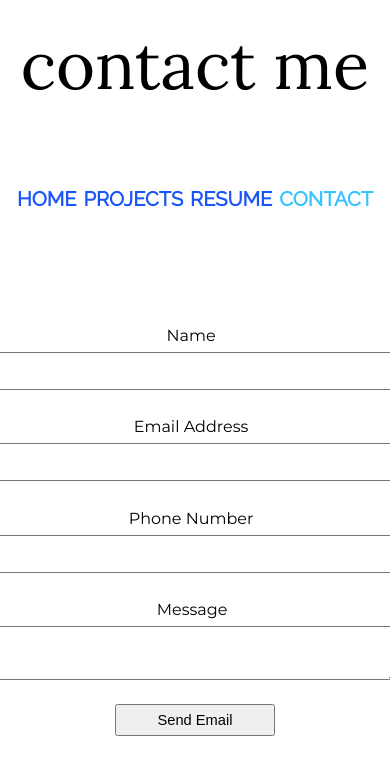
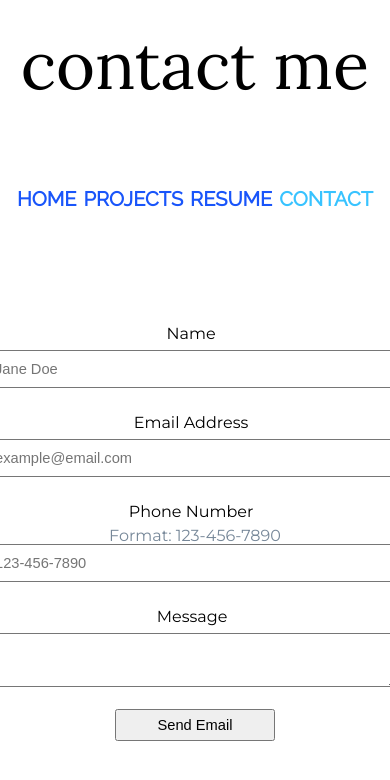
Before and after one commit to cnclause/personal-website-frontend, a Vue app: page /contact in a window 390 px wide. Shown: the top 780 px of the page. Built offline with nearby package versions, Linux system fonts and the light colour scheme.

Commit message:
created placeholder for contact form and also made phone number input set to tel and created a specific format

```diff
--- a/src/components/ContactForm.vue
+++ b/src/components/ContactForm.vue
@@ -3,15 +3,21 @@
     <form v-on:submit.prevent="submitContact($event)" id='contactForm' class='contact-form'>
         <p>
             <label>Name</label>
-            <input type="text" name="name">
+            <input type="text" name="name" placeholder="Jane Doe">
         </p>
         <p>
             <label>Email Address</label>
-            <input type="email" name="email" >
+            <input type="email" name="email" placeholder="example@email.com" >
         </p>
         <p>
             <label>Phone Number</label>
-            <input type="text" name="phone">
+             <small>Format: 123-456-7890</small>
+            <input type="tel" name="phone"
+                pattern="[0-9]{3}-[0-9]{3}-[0-9]{4}"
+                placeholder="123-456-7890"
+                required
+            >
+
         </p>
         <p class="full">
             <label>Message</label>
@@ -103,4 +109,8 @@ export default {
         font-size: 11pt;
     }
 
+    small{
+        color:lightslategray;
+    }
+
 </style>
```
